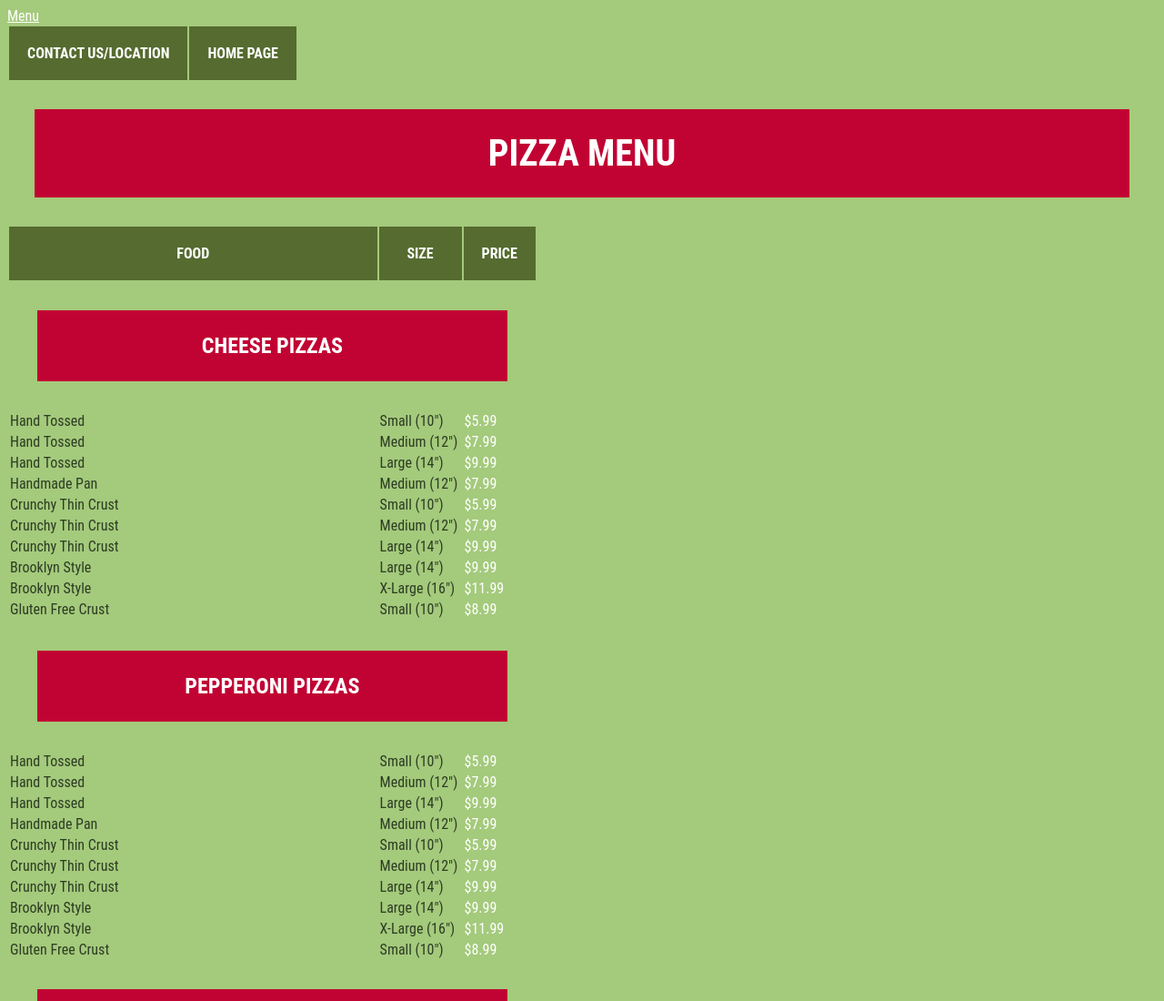
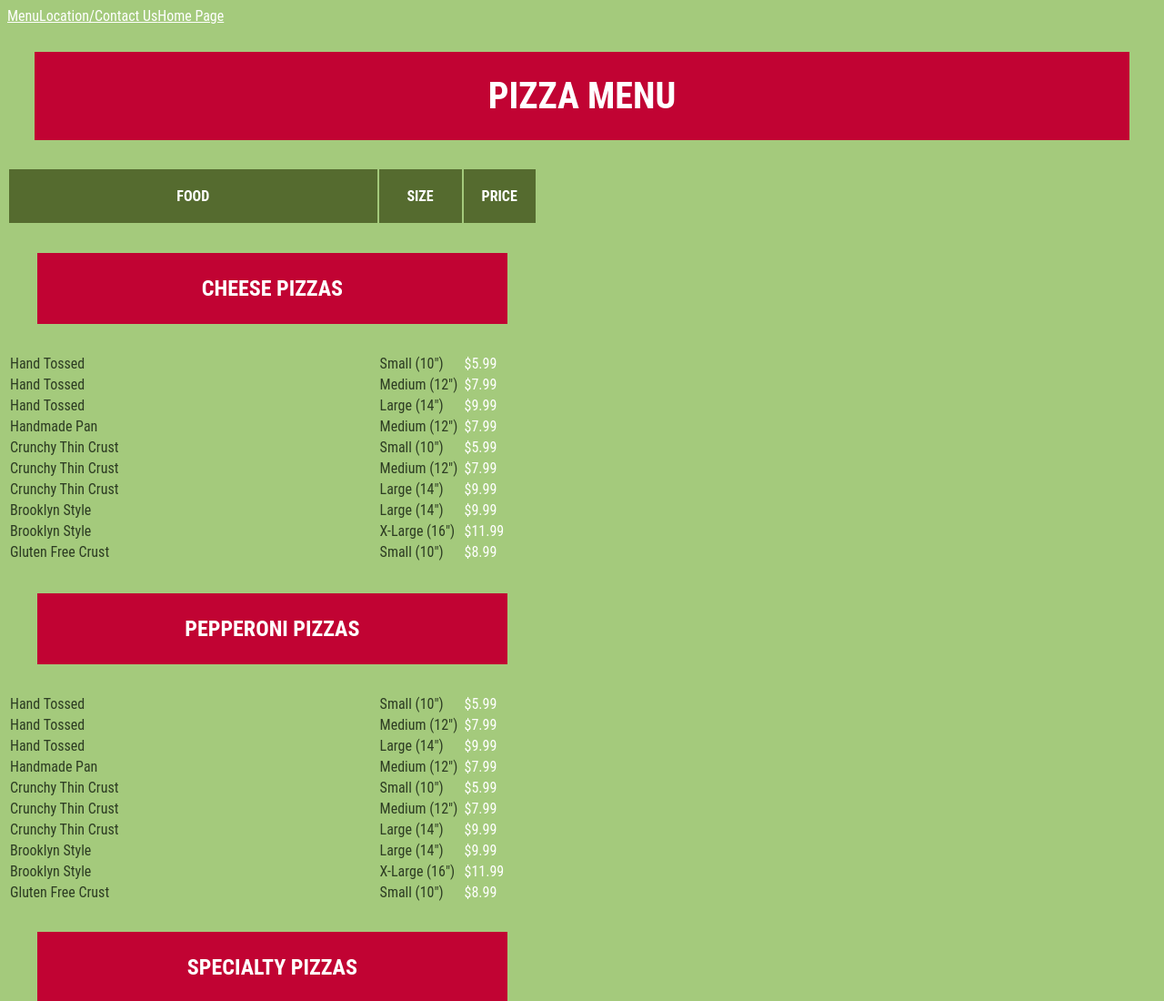
Before and after one commit to manitaaujla/manitaaujla.github.io, a plain HTML site: page menu.html in a window 1280 px wide. Shown: the top 1100 px of the page at 91% size. Drawn offline with Linux system fonts and the light colour scheme.

Commit message:
Create menu.html

```diff
--- a/menu.html
+++ b/menu.html
@@ -8,8 +8,8 @@
    <table>
  <tr>
    <a href="menu.html" title="Menu">Menu</a>
-   <a href="location.html"><th>Contact Us/Location</th></a>
-   <a href="index.html"><th>Home page</th></a>
+	 <a href="location.html" title="Location/Contact Us">Location/Contact Us</a>
+	 <a href="index.html" title="Home Page">Home Page</a>
  </tr>
  </table>
  <h1>
```
